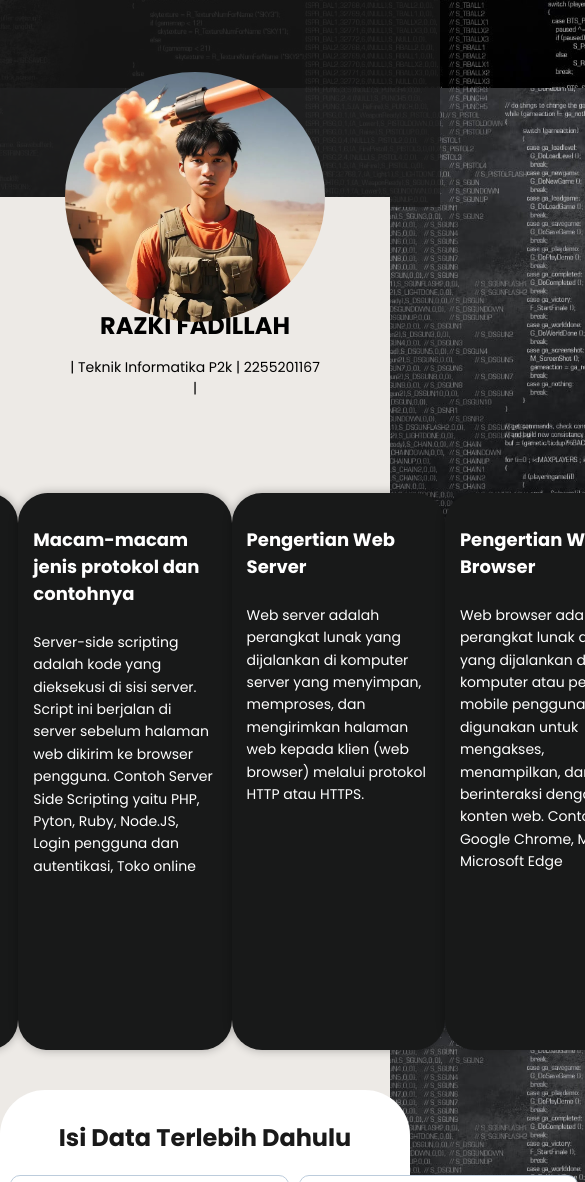
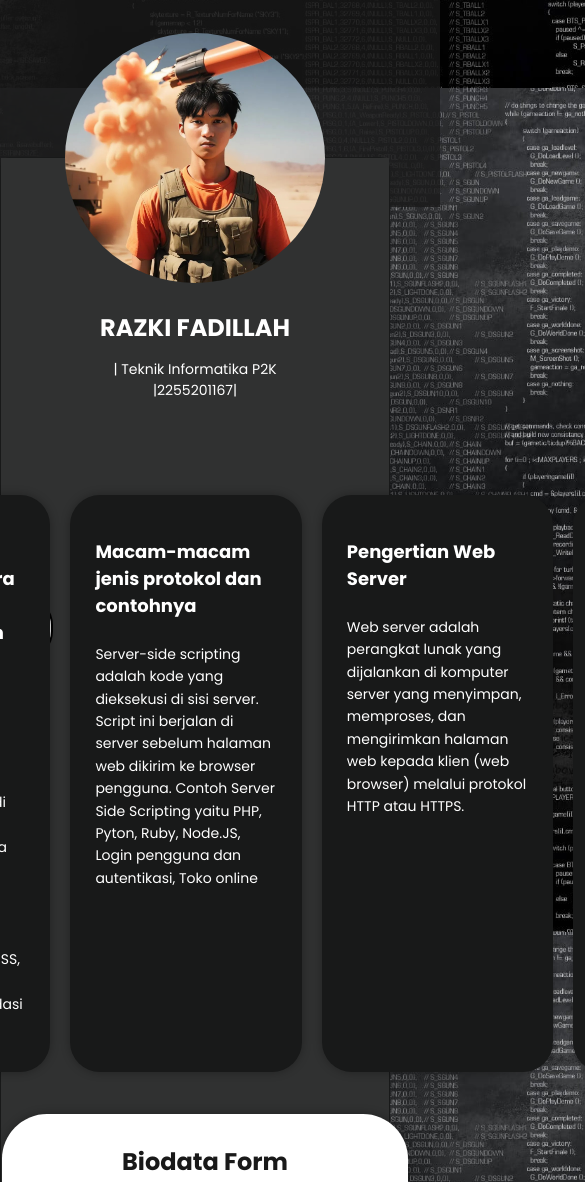
Before and after one commit to Mrmgnt/portofolio-web, a plain HTML site: page uts web/index.html in a window 390 px wide. Shown: the part 756-1938 px from the top of the page, 585 px wide, since content can reach past the window. Drawn offline with Linux system fonts and the light colour scheme.

Commit message:
fix style

```diff
--- a/uts web/index.html
+++ b/uts web/index.html
@@ -25,7 +25,7 @@
             <img src="asset/razkiai.jpeg" alt="Programmer at work">
             <div class="content">
                 <h1>RAZKI FADILLAH</h1>
-                <p>| Teknik Informatika P2k | 2255201167 |</p>
+                <p>| Teknik Informatika P2K |2255201167|</p>
             </div>
 
             <div class="slider">
@@ -67,7 +67,7 @@
         <div class="card-body">
             <div class="formulir">
                 <form action="https://youtu.be/NFAkAhSdAG8?si=O4yhzghnn6HItycA" method="post" class="form" id="contact-form">
-                    <h2 style="color: #191919; text-align: center;">Isi Data Terlebih Dahulu</h2>
+                    <h2 style="color: #191919; text-align: center;">Biodata Form</h2>
                     <div class="form-grid">
                         <div class="form-item">
                             <input class="input" type="text" name="name" id="name" placeholder="Masukkan Nama" maxlength="20" required>
--- a/uts web/style.css
+++ b/uts web/style.css
@@ -49,13 +49,13 @@ body {
     background-color: #181919;
     color: black;
     position: relative;
-    margin: 20px;
+    margin: 0px;
     border-radius: 10px;
 }
 
 .card-body {
     max-width: 100%;
-    background-color: #edeae6;
+    background-color: #303131;
     color: black;
     margin: 0 auto;
     /* box-shadow: 0px 0px 10px rgba(0, 0, 0, 0.3); */
@@ -89,12 +89,14 @@ body {
 
 .content h1 {
     font-size: 4em;
+    color: white;
     font-weight: bold;
     font-family: "Poppins", sans-serif;
     margin-bottom: 10px;
 }
 
 .content p {
+    color: white;
     font-size: 20px;
     line-height: 1.5;
 }
@@ -176,6 +178,7 @@ body {
     width: 60vw;
     border-radius: 45px;
     background-color: white;
+    box-shadow: 0px 0px 10px rgba(0, 0, 0, 0.3);
     font-family: "Poppins", sans-serif;
 }
 
@@ -215,8 +218,8 @@ body {
 
     .card-content {
         font-size: 12px;
-        padding: 20px;
-        margin: 10px 0;
+        padding: 25px;
+        margin: 10px 10px;
     }
 
     .formulir form {
@@ -226,7 +229,7 @@ body {
     .card,
     .card-body {
         margin: 0px;
-        padding: 0px;
+        padding: 1px;
     }
 }
 
@@ -247,8 +250,8 @@ body {
 
     .card-content {
         font-size: 10px;
-        padding: 15px;
-        margin: 10px 0;
+        padding: 25px;
+        margin: 10px 10px;
     }
 
     .formulir form {
```
